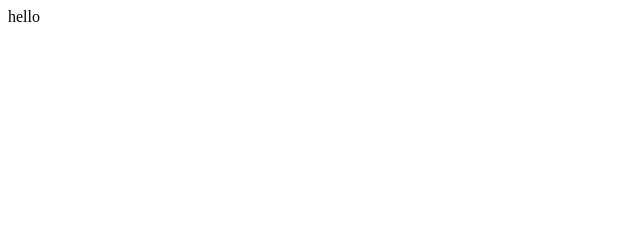
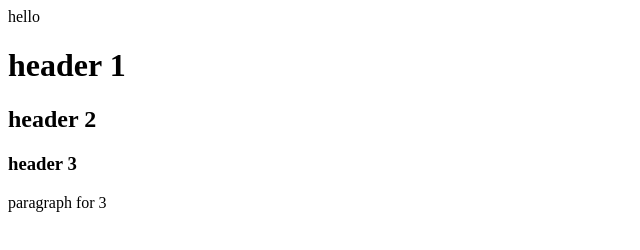
Before and after one commit to emmasbragia/Emma, a plain HTML site: page index.html in a window 1280 px wide. Shown: the whole page, without its empty margins (0-640 px from the left). Drawn offline with Linux system fonts and the light colour scheme.

Commit message:
Added Tags

```diff
--- a/index.html
+++ b/index.html
@@ -7,5 +7,9 @@
 </head>
 <body>
     <p>hello</p>
+    <h1>header 1</h1>
+    <h2>header 2</h2>
+    <h3>header 3</h3>
+    <p>paragraph for 3</p>
 </body>
 </html>
```
